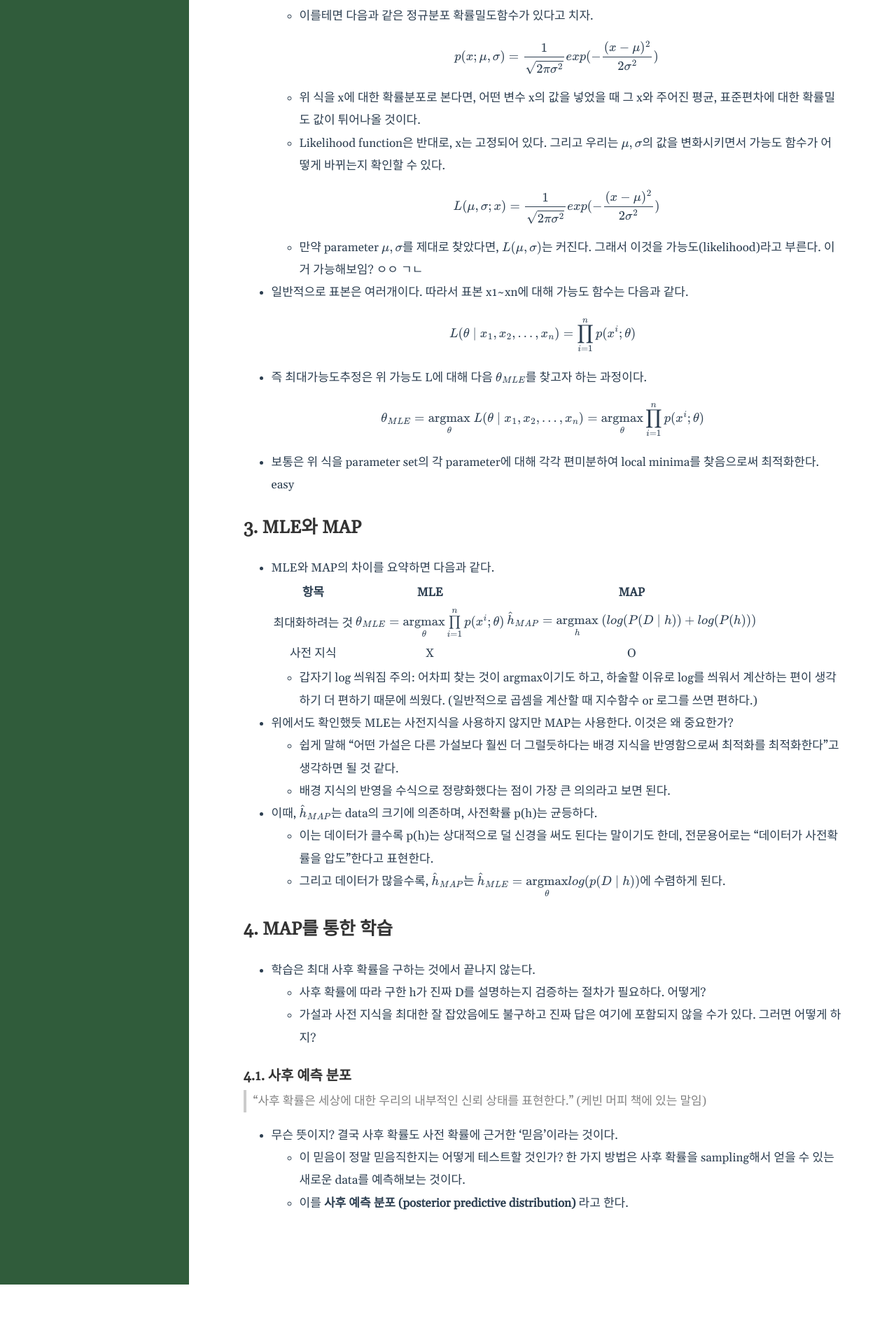
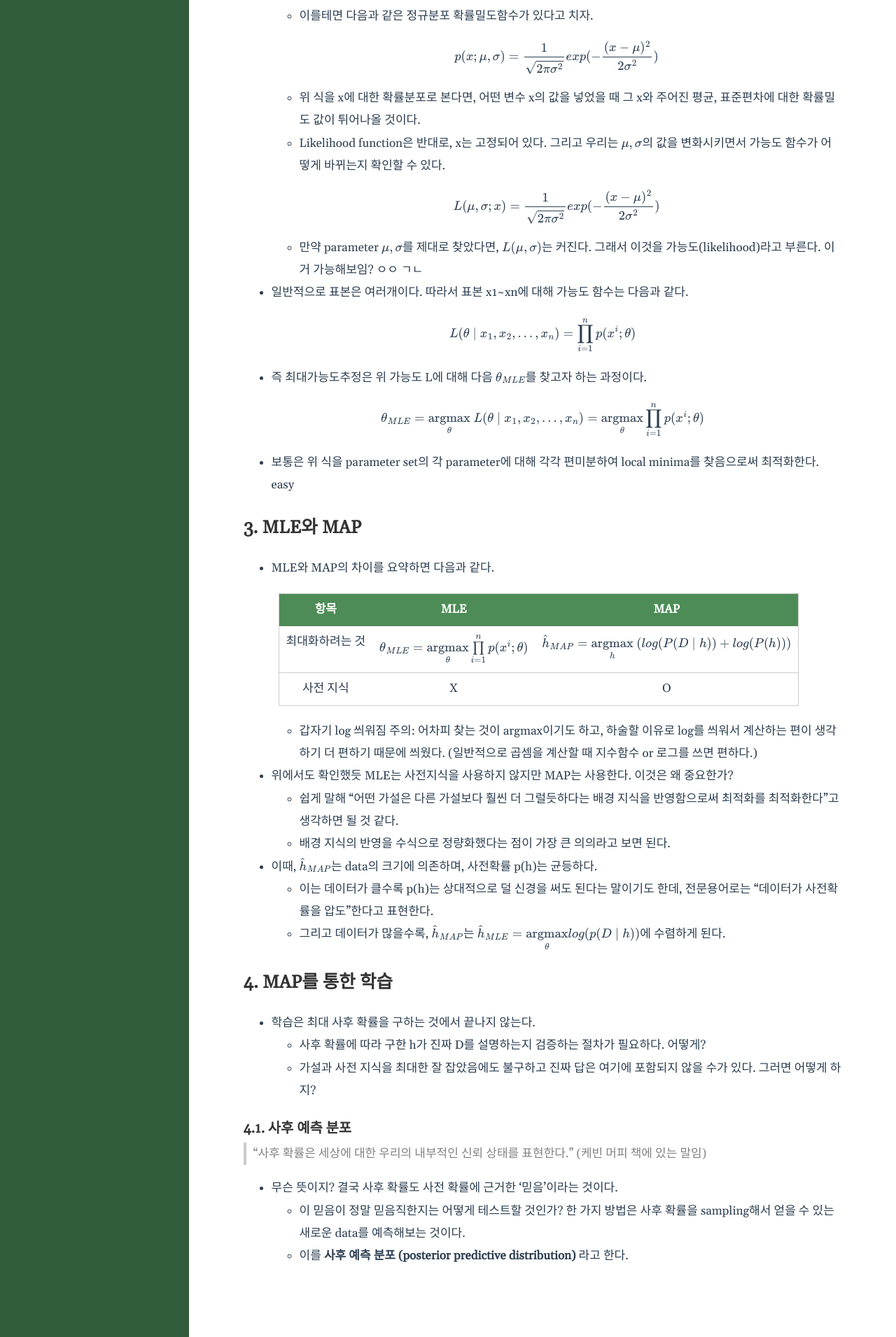
Before and after one commit to froggo-roggo/froggo-roggo.github.io, a Jekyll site: the page built from _posts/2024-05-03-svi.markdown, in a window 1280 px wide. Shown: the part 2379-4290 px from the top of the page at 70% size. Built offline with Jekyll 4.4.1, drawn with Linux system fonts in a browser that asks for light colours; before the commit the page ends 4215 px from its top, so only the background shows below that.

Commit message:
mathjax very humnan

```diff
--- a/public/css/style.css
+++ b/public/css/style.css
@@ -337,3 +337,33 @@
 		display: none;
 	}
 }
+
+table{
+  border-collapse: collapse;
+  text-align: left;
+  line-height: 1.5;
+  border: 1px solid #ccc;
+  margin: 20px 10px;
+}
+table thead {
+  border-right: 1px solid #ccc;
+  border-left: 1px solid #ccc;
+  background: #4d8c56;
+}
+table thead th {
+  padding: 10px;
+  font-weight: bold;
+  vertical-align: top;
+  color: #fff;
+}
+table tbody th {
+  padding: 10px;
+  font-weight: bold;
+  vertical-align: top;
+  border-bottom: 1px solid #ccc;
+}
+table td {
+  padding: 10px;
+  vertical-align: top;
+  border-bottom: 1px solid #ccc;
+}
```
